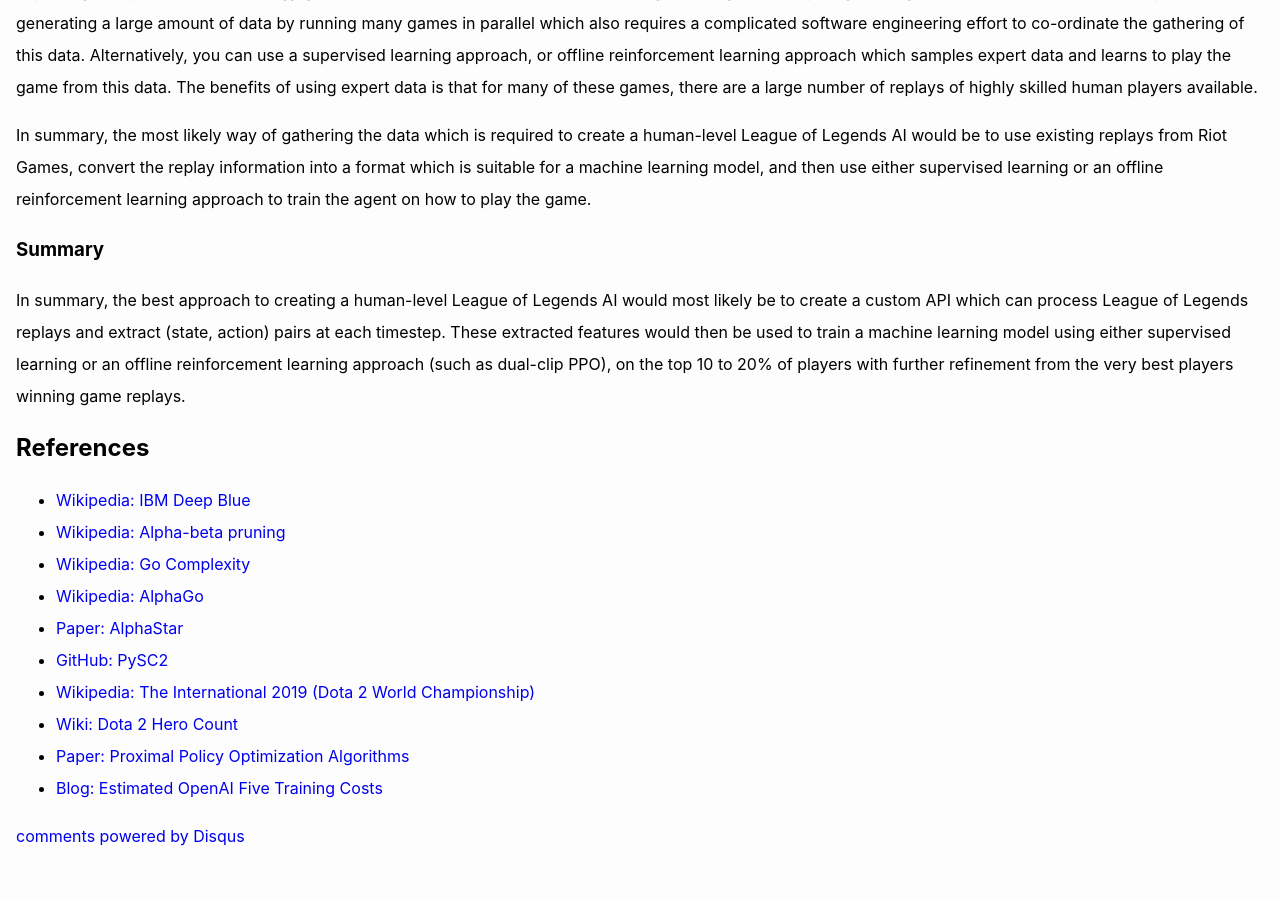
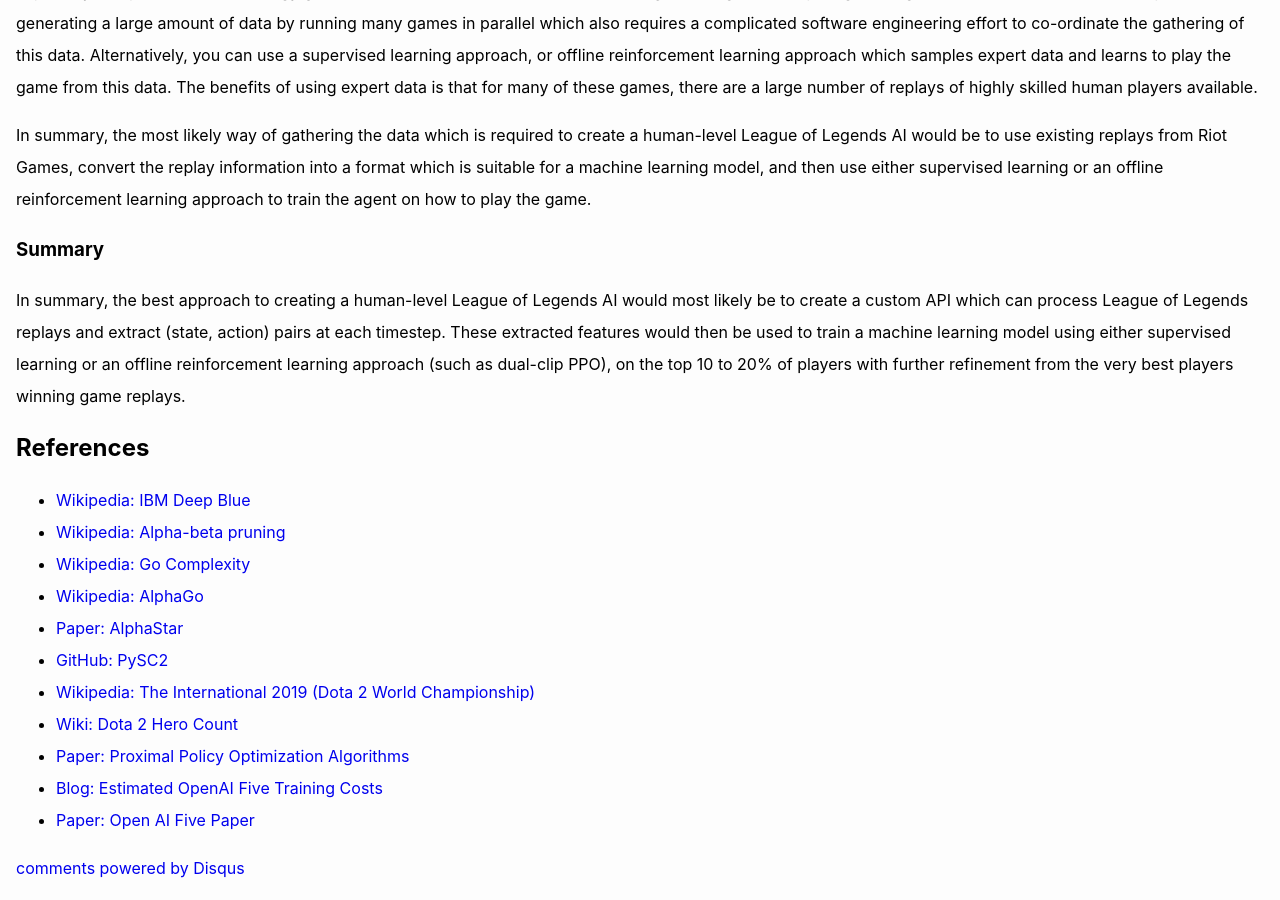
Before and after one commit to MiscellaneousStuff/miscellaneousstuff.github.io, a Jekyll site: the page built from _posts/2021-09-02-tlol-human-level-in-league-of-legends-using-deep-learning.markdown, in a window 1280 px wide and 900 px high, scrolled down 4593 px. Built offline with Jekyll 4.4.1, drawn with Linux system fonts in a browser that asks for light colours; comment, search, counter and statistics services are not loaded; before the commit the page ends 5461 px from its top, so only the background shows below that.

Commit message:
Added open ai five paper ref to tlol2 post

```diff
--- a/_posts/2021-09-02-tlol-human-level-in-league-of-legends-using-deep-learning.markdown
+++ b/_posts/2021-09-02-tlol-human-level-in-league-of-legends-using-deep-learning.markdown
@@ -246,3 +246,4 @@ refinement from the very best players winning game replays.
 - [Wiki: Dota 2 Hero Count](https://dota.fandom.com/wiki/DOTA_2_Heroes#:~:text=DOTA%202%20currently%20features%20121,the%20original%20version%20of%20DotA.)
 - [Paper: Proximal Policy Optimization Algorithms](https://arxiv.org/abs/1707.06347)
 - [Blog: Estimated OpenAI Five Training Costs](https://www.yuzeh.com/data/openai-five.html)
+- [Paper: Open AI Five Paper](https://cdn.openai.com/dota-2.pdf)
```
